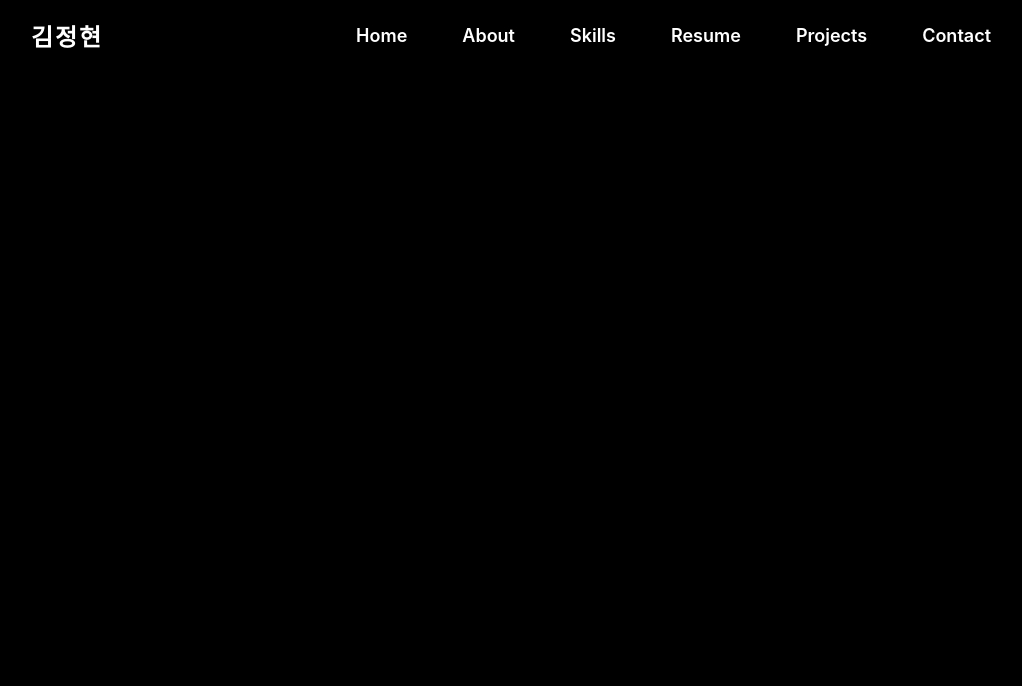
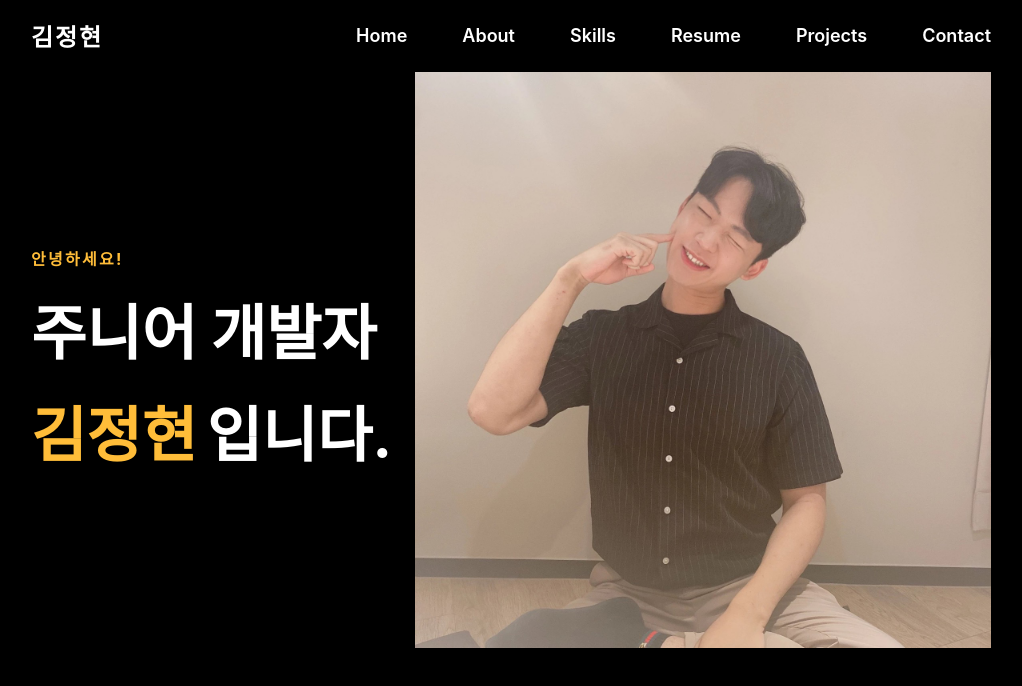
Before and after one commit to Moomi98/my-intro-site, a React (Create React App) app: page / in a window 1280 px wide. Shown: the top 686 px of the page, without its empty margins (129-1151 px from the left). Built offline with nearby package versions, Linux system fonts and the light colour scheme.

Commit message:
Home 기본 레이아웃 적용

```diff
--- a/src/App.js
+++ b/src/App.js
@@ -1,5 +1,6 @@
 import "./App.css";
 import Header from "./components/Header";
+import Home from "./components/Home";
 import GlobalStyle from "./styles/global";
 
 function App() {
@@ -7,6 +8,7 @@ function App() {
     <>
       <GlobalStyle />
       <Header />
+      <Home />
     </>
   );
 }
--- /dev/null
+++ b/src/assets/images/index.js
@@ -0,0 +1 @@
+export { default as homeImage1 } from "./homeImage1.jpg";
--- /dev/null
+++ b/src/components/Home.js
@@ -0,0 +1,72 @@
+import styled from "styled-components";
+import { homeImage1 } from "../assets/images/index";
+const Container = styled.section`
+  position: absolute;
+  width: 100%;
+  top: 72px;
+`;
+
+const HomeLayout = styled.div`
+  width: 75%;
+  display: flex;
+  justify-content: space-between;
+  align-items: center;
+  margin: 0 auto;
+`;
+
+const IntroLayout = styled.div`
+  height: 75%;
+  margin: auto 0;
+  display: flex;
+  flex-direction: column;
+  gap: 15px;
+`;
+
+const FlexTextLayout = styled.span`
+  display: flex;
+  gap: 10px;
+  align-items: center;
+`;
+
+const H4Orange = styled.h4`
+  font-size: 16px;
+  letter-spacing: 2.3px;
+  color: #ffbd39;
+`;
+
+const H1White = styled.h1`
+  font-size: 60px;
+
+  color: white;
+  font-weight: bold;
+`;
+
+const H1Orange = styled.h1`
+  font-size: 60px;
+  color: #ffbd39;
+  font-weight: bold;
+`;
+
+const ImageLayout = styled.img`
+  width: 60%;
+  height: 60%;
+`;
+const Home = () => {
+  return (
+    <Container>
+      <HomeLayout>
+        <IntroLayout>
+          <H4Orange>안녕하세요!</H4Orange>
+          <H1White>주니어 개발자</H1White>
+          <FlexTextLayout>
+            <H1Orange>김정현</H1Orange>
+            <H1White>입니다.</H1White>
+          </FlexTextLayout>
+        </IntroLayout>
+        <ImageLayout src={homeImage1} />
+      </HomeLayout>
+    </Container>
+  );
+};
+
+export default Home;
```
Also changed, not shown: src/assets/images/homeImage1.jpg (added).
